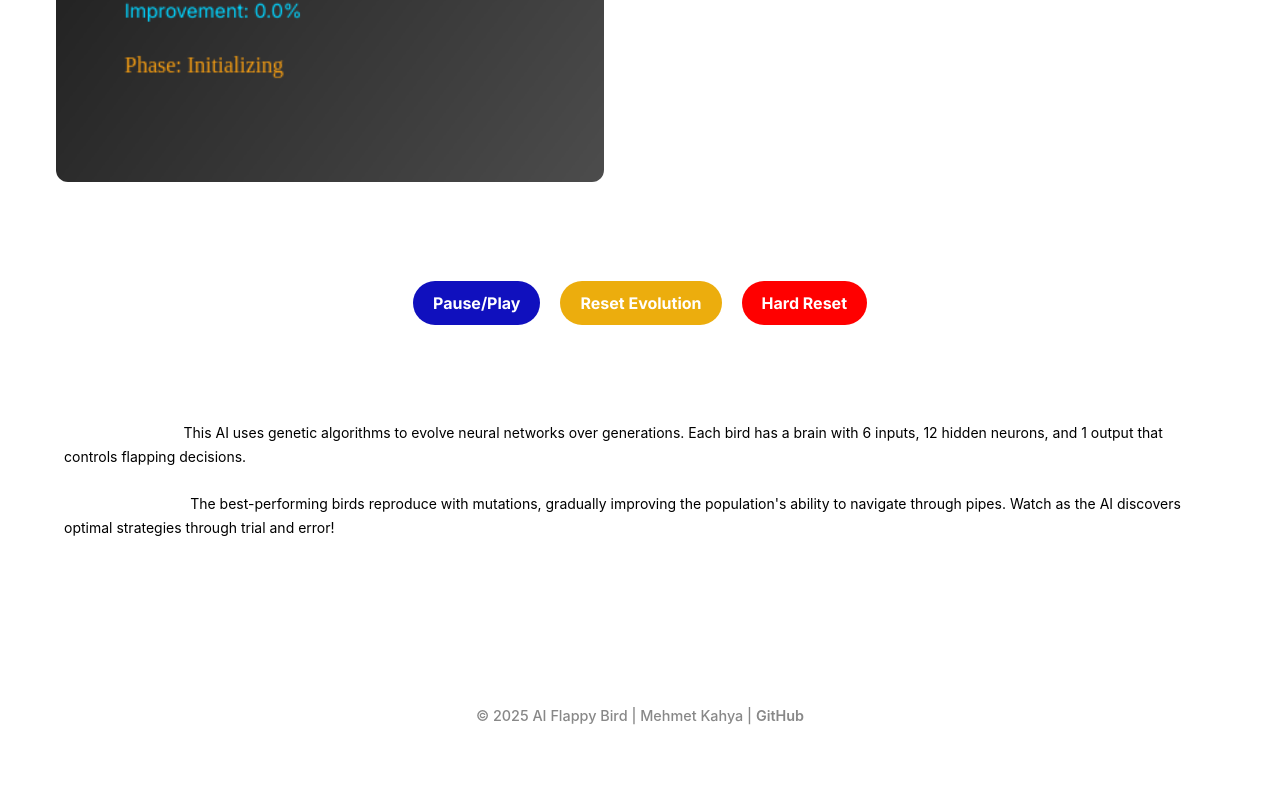
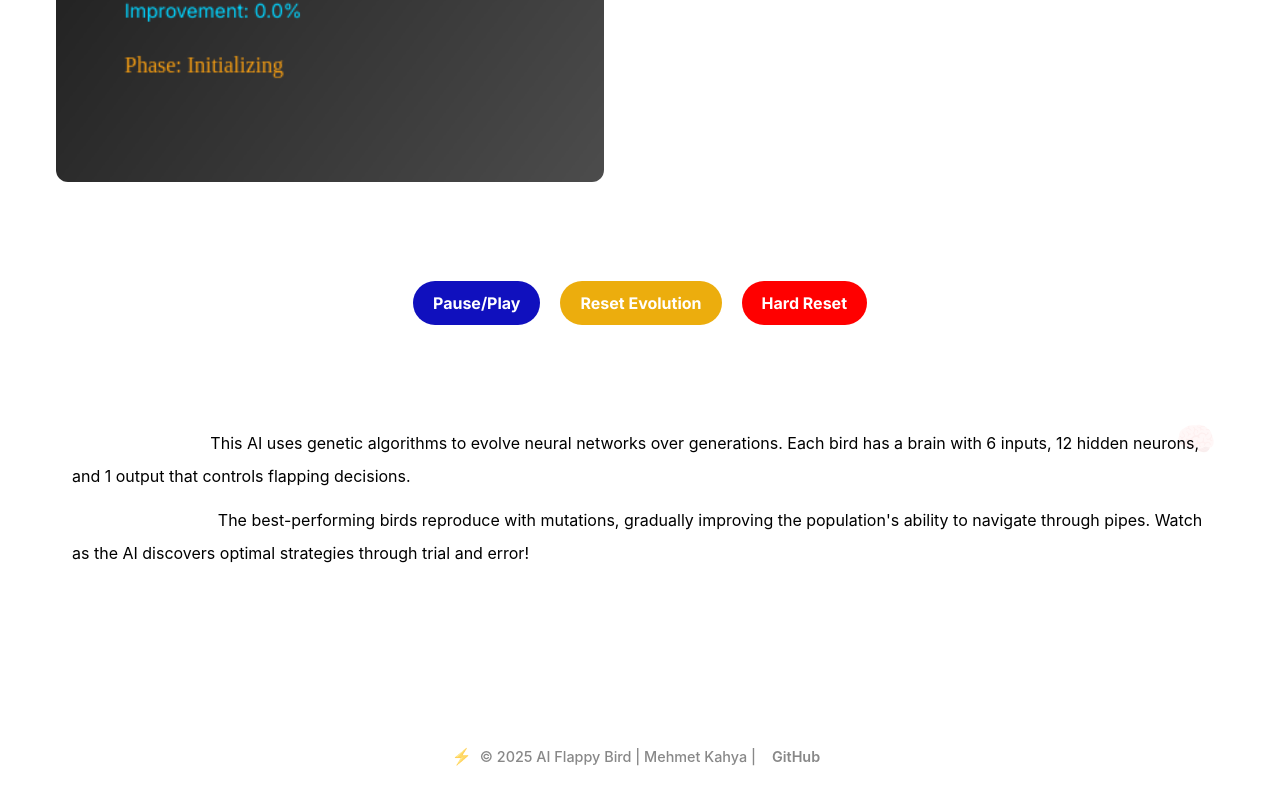
Before and after one commit to Azonix07/ai-flappy-bird, a plain HTML site: page index.html in a window 1280 px wide. Shown: the part 4859-5663 px from the top of the page. Drawn offline with Linux system fonts and the light colour scheme; animation ran at ten frames a second.

Commit message:
Enhance README and CSS for improved visual appeal and user engagement

```diff
--- a/style.css
+++ b/style.css
@@ -77,6 +77,23 @@ body {
   margin: 0 auto;
   padding: 2rem;
   min-height: 100vh;
+  background: linear-gradient(135deg, var(--background) 0%, var(--muted) 100%);
+  position: relative;
+}
+
+.app-container::before {
+  content: "";
+  position: fixed;
+  top: 0;
+  left: 0;
+  right: 0;
+  bottom: 0;
+  background:
+    radial-gradient(circle at 20% 80%, rgba(59, 130, 246, 0.05) 0%, transparent 50%),
+    radial-gradient(circle at 80% 20%, rgba(16, 185, 129, 0.05) 0%, transparent 50%),
+    radial-gradient(circle at 40% 40%, rgba(245, 158, 11, 0.05) 0%, transparent 50%);
+  pointer-events: none;
+  z-index: -1;
 }
 
 /* Header section */
@@ -531,16 +548,18 @@ body {
   transform: translateY(-2px);
   box-shadow: 0 10px 20px rgba(0, 0, 0, 0.2);
 }
-/* Info panel */
+/* Enhanced info panel with better visual hierarchy */
 .info-panel {
-  background: linear-gradient(135deg, var(--accent), var(--muted));
+  background: linear-gradient(135deg, var(--background), var(--muted));
   border: 1px solid var(--border);
   border-radius: 16px;
-  padding: 2rem;
+  padding: 2.5rem;
   margin-bottom: 3rem;
   box-shadow: var(--shadow-sm);
   position: relative;
   overflow: hidden;
+  transition: all 0.3s cubic-bezier(0.4, 0, 0.2, 1);
+  animation: slideInLeft 0.8s ease-out 1s both;
 }
 
 .info-panel::before {
@@ -550,24 +569,76 @@ body {
   left: 0;
   right: 0;
   height: 4px;
-  background: linear-gradient(90deg, var(--warning), var(--primary));
+  background: linear-gradient(90deg, var(--warning), var(--primary), var(--success));
   border-radius: 16px 16px 0 0;
 }
 
+.info-panel:hover {
+  transform: translateY(-2px);
+  box-shadow: var(--shadow-lg);
+  border-color: var(--border-hover);
+}
+
 .info-text {
-  font-size: 0.875rem;
+  font-size: 1rem;
   color: var(--foreground);
-  line-height: 1.7;
+  line-height: 1.8;
   margin: 0;
+  font-weight: 400;
+  text-align: left;
+  position: relative;
+  z-index: 1;
 }
 
 .info-text strong {
   color: var(--foreground);
-  font-weight: 600;
+  font-weight: 700;
   background: linear-gradient(135deg, var(--primary), var(--success));
   -webkit-background-clip: text;
   -webkit-text-fill-color: transparent;
   background-clip: text;
+  position: relative;
+  display: inline-block;
+  margin-bottom: 0.25rem;
+}
+
+.info-text strong::after {
+  content: "";
+  position: absolute;
+  bottom: -2px;
+  left: 0;
+  width: 100%;
+  height: 2px;
+  background: linear-gradient(90deg, var(--primary), var(--success));
+  border-radius: 1px;
+  opacity: 0;
+  transition: opacity 0.3s ease;
+}
+
+.info-text strong:hover::after {
+  opacity: 1;
+}
+
+.info-text br {
+  margin-bottom: 1rem;
+  display: block;
+  content: "";
+}
+
+/* Add some visual elements to make it more engaging */
+.info-panel::after {
+  content: "🧠";
+  position: absolute;
+  top: 1.5rem;
+  right: 2rem;
+  font-size: 2rem;
+  opacity: 0.1;
+  pointer-events: none;
+  transition: opacity 0.3s ease;
+}
+
+.info-panel:hover::after {
+  opacity: 0.2;
 }
 
 /* Stats section */
@@ -763,6 +834,7 @@ body {
   background: linear-gradient(135deg, var(--background), var(--muted));
   border-radius: 16px 16px 0 0;
   position: relative;
+  animation: fadeInUp 0.8s ease-out 1.2s both;
 }
 
 .footer::before {
@@ -781,19 +853,33 @@ body {
   color: var(--muted-foreground);
   margin-bottom: 0.5rem;
   font-weight: 500;
+  display: flex;
+  align-items: center;
+  justify-content: center;
+  gap: 0.5rem;
+}
+
+.footer p::before {
+  content: "⚡";
+  font-size: 1rem;
+  opacity: 0.7;
 }
 
 .footer a {
   color: var(--foreground);
   text-decoration: none;
   font-weight: 600;
-  transition: all 0.2s ease;
+  transition: all 0.3s cubic-bezier(0.4, 0, 0.2, 1);
   position: relative;
+  padding: 0.25rem 0.5rem;
+  border-radius: 6px;
 }
 
 .footer a:hover {
   color: var(--primary);
   text-decoration: none;
+  background: var(--accent);
+  transform: translateY(-1px);
 }
 
 .footer a::after {
@@ -805,6 +891,7 @@ body {
   height: 2px;
   background: linear-gradient(90deg, var(--primary), var(--success));
   transition: width 0.3s ease;
+  border-radius: 1px;
 }
 
 .footer a:hover::after {
@@ -901,7 +988,17 @@ body {
   }
 
   .info-panel {
-    padding: 1rem;
+    padding: 1.5rem;
+    margin-bottom: 2rem;
+  }
+
+  .info-text {
+    font-size: 0.9rem;
+    line-height: 1.7;
+  }
+
+  .info-panel::after {
+    display: none; /* Hide the brain emoji on mobile for cleaner look */
   }
 
   .footer {
```
Also changed, not shown: 1 other file.
